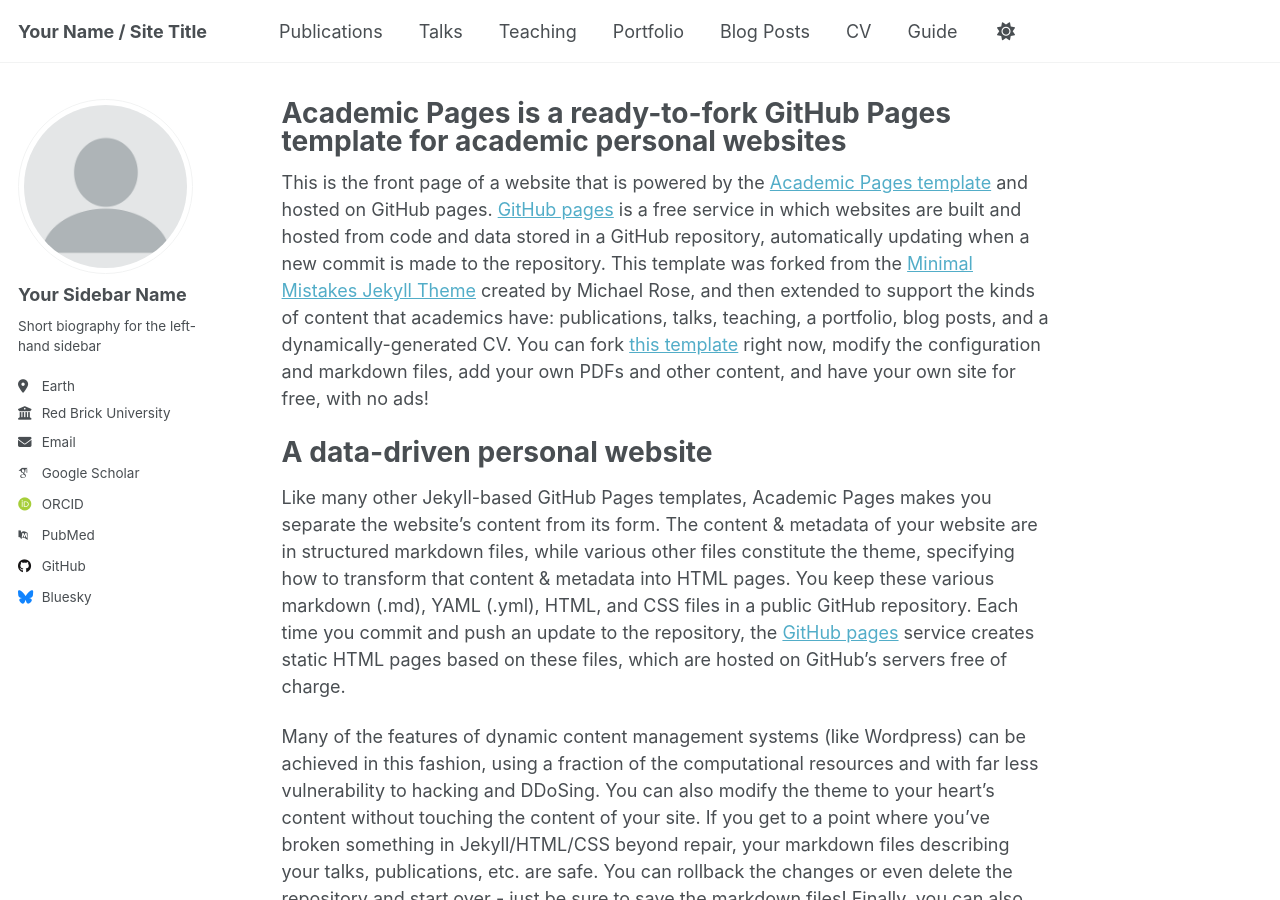
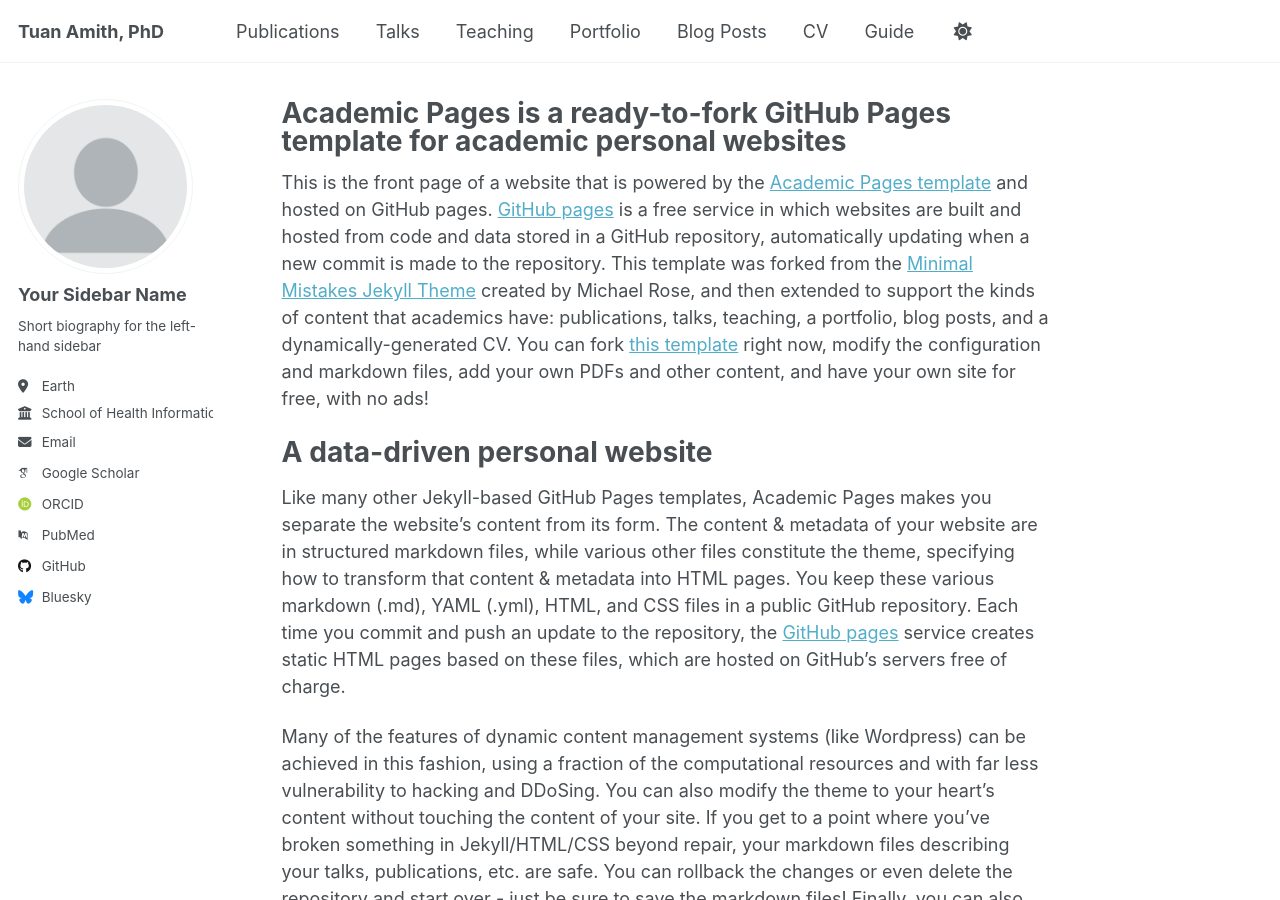
Before and after one commit to ProfTuan/ProfTuan.github.io, a Jekyll site: the page built from _pages/about.md, in a window 1280 px wide and 900 px high. Built offline with Jekyll 4.4.1, drawn with Linux system fonts in a browser that asks for light colours; some web fonts are replaced.

Commit message:
Update _config.yml

```diff
--- a/_config.yml
+++ b/_config.yml
@@ -9,7 +9,7 @@
 # Basic Site Settings
 locale                   : "en-US"
 site_theme               : "default"
-title                    : "Your Name / Site Title"
+title                    : "Tuan Amith, PhD"
 title_separator          : "-"
 name                     : &name "Your Name"
 description              : &description "personal description"
@@ -27,9 +27,9 @@ author:
   pronouns         : # example: "she/her"
   bio              : "Short biography for the left-hand sidebar"
   location         : "Earth"
-  employer         : "Red Brick University"
+  employer         : "School of Health Information Sciences, University of Victoria"
   uri              : # URL
-  email            : "none@example.org"
+  email            : "mamith [at] vic [dot] ca"
 
   # Academic websites
   arxiv            : # URL - Update with the correct link to your profile
@@ -45,7 +45,7 @@ author:
   bitbucket        : # Username - Update with your username on the site
   codepen          : # Username
   dribbble         : # Username
-  github           : "academicpages"
+  github           : "ProfTuan"
   kaggle           : # Username
   stackoverflow    : # User number or user number and name (i.e., use "1" or "1/jeff-atwood")
 
```
